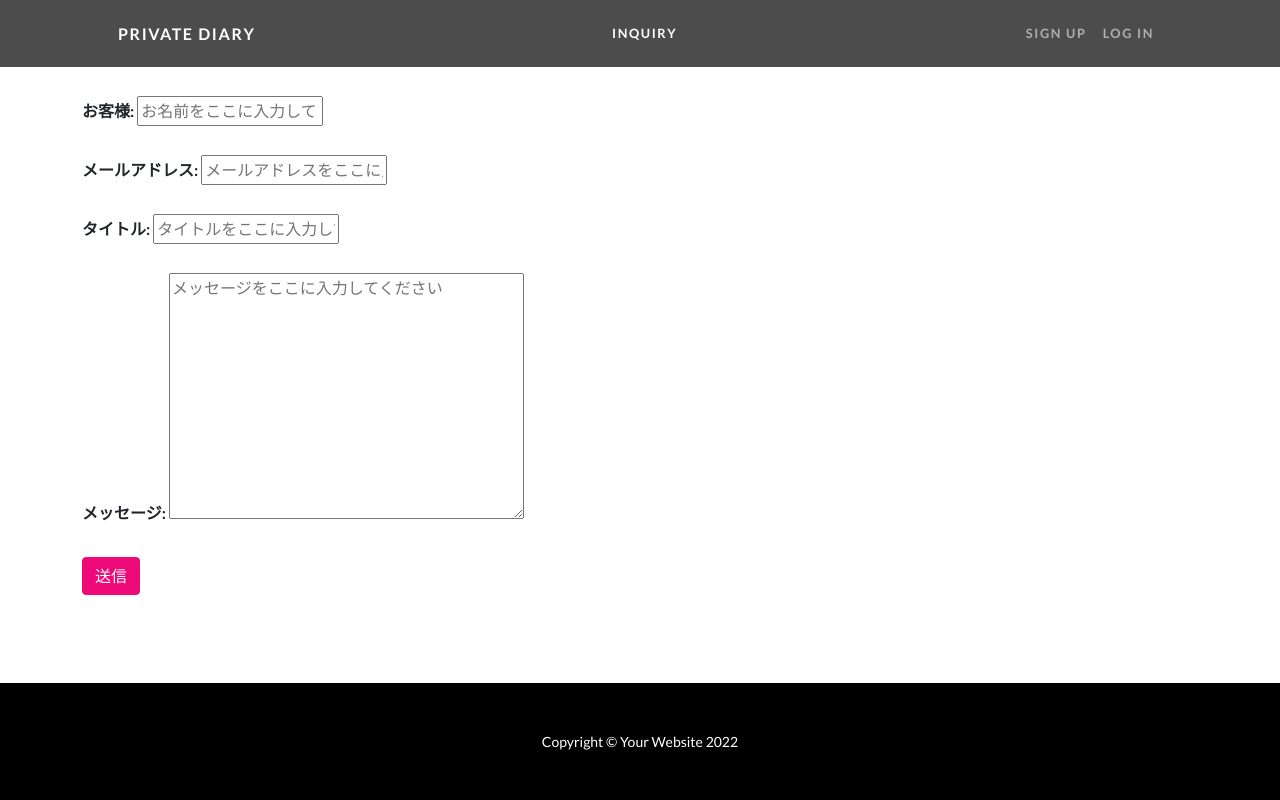
After one commit to mahiro2001/private_diary, a Django app: page /inquiry in a window 1280 px wide. The commit adds this page. Run offline with Django 4.2, Linux system fonts and the light colour scheme; some libraries are stand-ins or nearby versions.

Commit message:
フォーム画面の作成とそれに伴うビューやフォームの設定

```diff
--- /dev/null
+++ b/diary/forms.py
@@ -0,0 +1,19 @@
+from django import forms
+
+class InquiryForm(forms.Form):
+  name = forms.CharField(label='お客様',max_length=30)
+  email = forms.EmailField(label='メールアドレス')
+  title = forms.CharField(label='タイトル',max_length=30)
+  message = forms.CharField(label='メッセージ',widget=forms.Textarea)
+
+  def __init__(self, *args, **kwargs):
+    super().__init__(*args, **kwargs)
+
+    self.fields['name'].widget.attrs['class'] = 'form-contorol'
+    self.fields['name'].widget.attrs['placeholder'] = 'お名前をここに入力してください'
+    self.fields['email'].widget.attrs['class'] = 'form-contorol'
+    self.fields['email'].widget.attrs['placeholder'] = 'メールアドレスをここに入力してください'
+    self.fields['title'].widget.attrs['class'] = 'form-contorol'
+    self.fields['title'].widget.attrs['placeholder'] = 'タイトルをここに入力してください'
+    self.fields['message'].widget.attrs['class'] = 'form-contorol'
+    self.fields['message'].widget.attrs['placeholder'] = 'メッセージをここに入力してください'
--- a/diary/templates/base.html
+++ b/diary/templates/base.html
@@ -27,7 +27,7 @@
                 <button class="navbar-toggler" type="button" data-bs-toggle="collapse" data-bs-target="#navbarResponsive" aria-controls="navbarResponsive" aria-expanded="false" aria-label="Toggle navigation"><span class="navbar-toggler-icon"></span></button>
                 <div class="collapse navbar-collapse" id="navbarResponsive">
                   <ul class="navbar-nav ms-auto">
-                    <li class="nav-item"><a class="nav-link {% block active_inquiry %}{% endblock %} " href="#">INQUIRY</a></li>
+                    <li class="nav-item"><a class="nav-link {% block active_inquiry %}{% endblock %} " href="{% url 'diary:inquiry' %}">INQUIRY</a></li>
                   </ul>
                   <ul class="navbar-nav ms-auto">
                       <li class="nav-item"><a class="nav-link" href="#!">Sign Up</a></li>
--- /dev/null
+++ b/diary/templates/inquiry.html
@@ -0,0 +1,26 @@
+{% extends 'base.html' %}
+{% block title %}お問い合わせ｜Private Diary{% endblock %}
+{% block active_inquiry %}active{% endblock %}
+
+{% block contents %}
+<div class="container">
+  <div class ="my-div-style">
+    <form method="post">
+      {% csrf_token %}
+
+      {{form.non_field_errors}}
+
+      {% for field in form %}
+      <div class ="mb-4 col-8">
+        <label for="{{ field.id_for_label }}" class="form-label">
+          <strong>{{field.label_tag}}</strong>
+        </label>
+        {{field}}
+        {{field.errors}}
+      </div>
+      {% endfor %}
+      <button class="btn btn-primary" type="submit">送信</button>
+    </form>
+  </div>
+</div>
+{% endblock %}
--- a/diary/urls.py
+++ b/diary/urls.py
@@ -4,4 +4,5 @@ from . import views
 app_name = 'diary'
 urlpatterns = [
     path('',views.IndexView.as_view(),name="index"),
+    path('inquiry', views.InquiryView.as_view(), name="inquiry"),
 ]
--- a/diary/views.py
+++ b/diary/views.py
@@ -1,6 +1,11 @@
 from django.shortcuts import render
 from django.views import generic
+from .forms import InquiryForm
 # Create your views here.
 
 class IndexView(generic.TemplateView):
     template_name = "index.html"
+
+class InquiryView(generic.FormView):
+    template_name = "inquiry.html"
+    form_class = InquiryForm
--- a/static/css/mystyle.css
+++ b/static/css/mystyle.css
@@ -7,3 +7,7 @@ body, #wrapper{
 footer{
   margin-top:auto;
 }
+
+.my-div-style{
+  margin-top: 6rem;
+}
```
